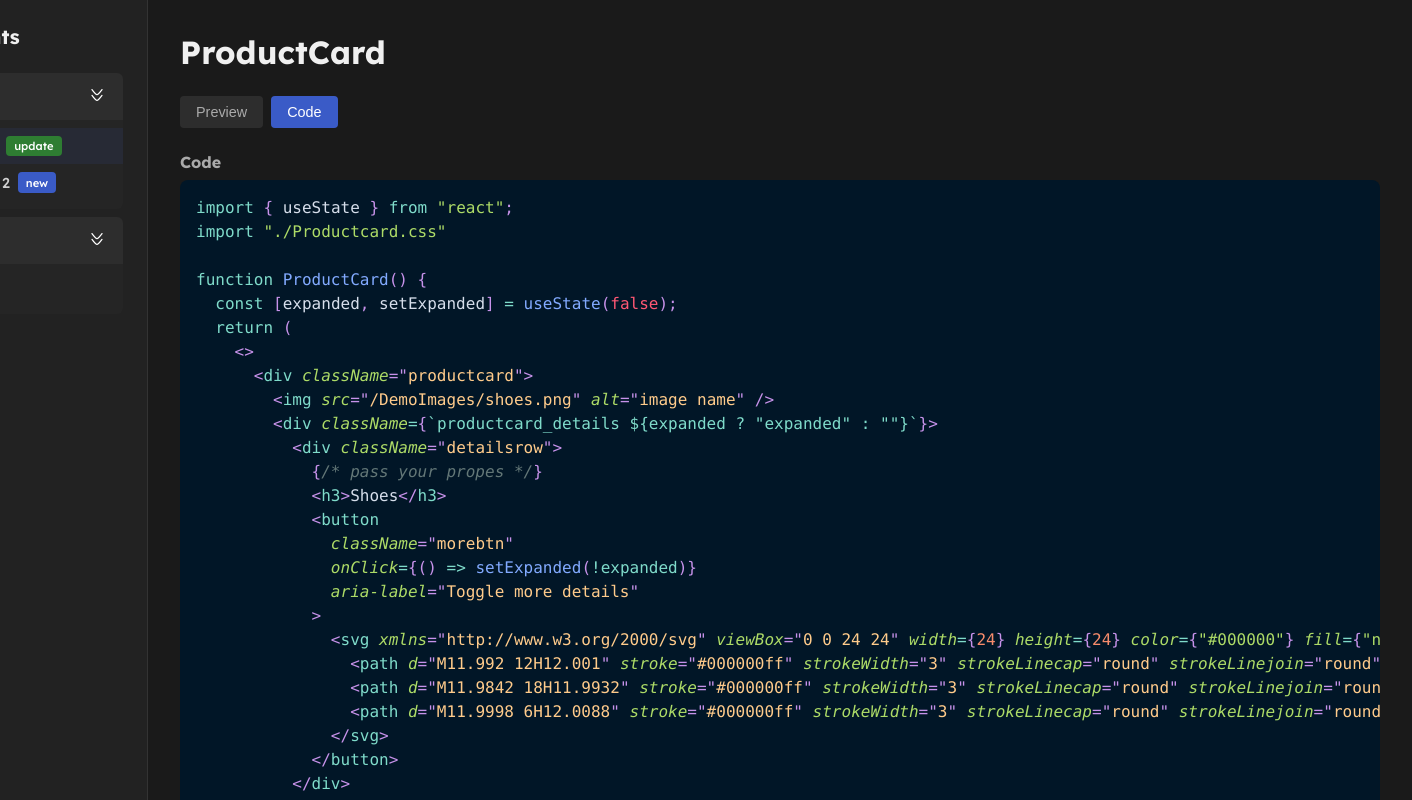
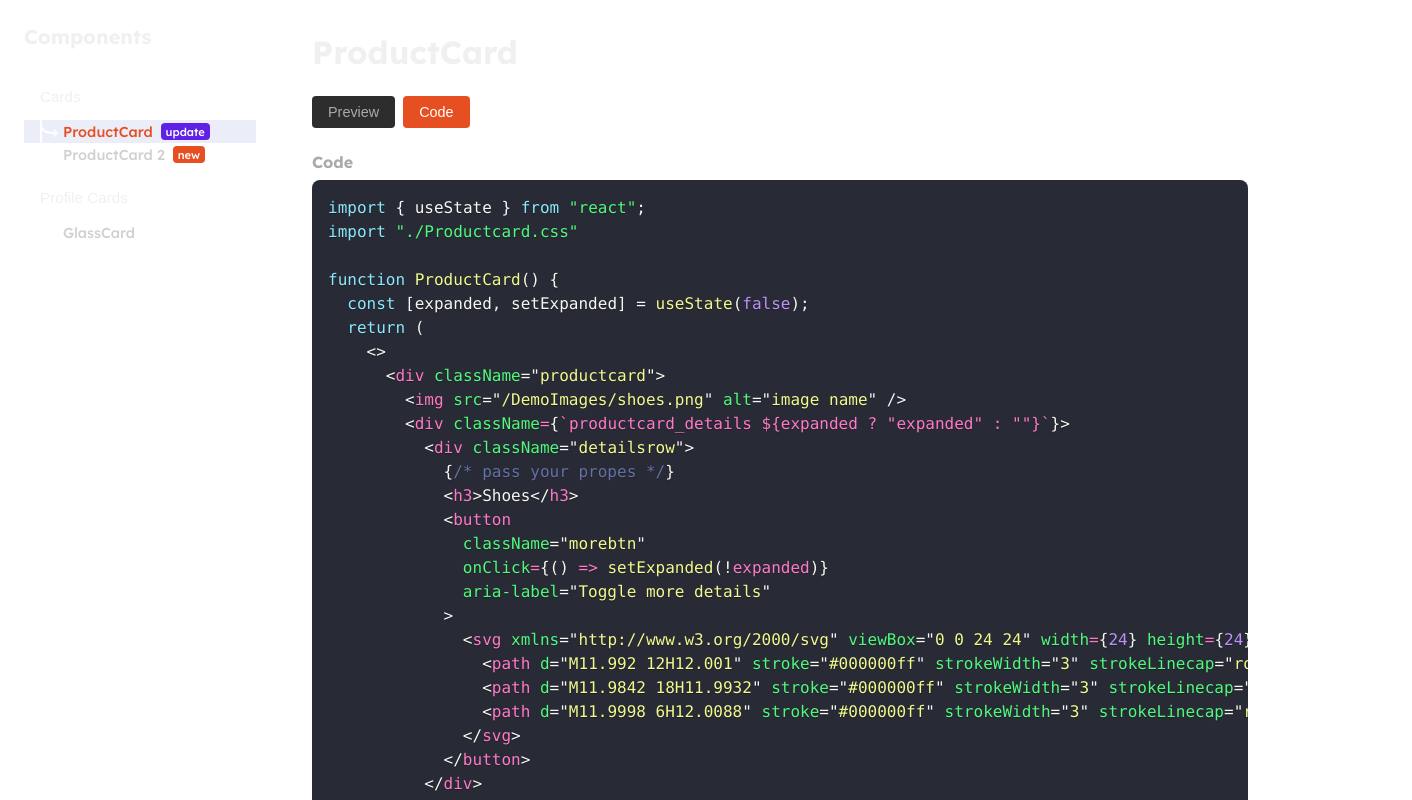
Before and after one commit to RatneshDesign/dopeui, a React (Vite) app: page /docs/ProductCard in a window 1280 px wide. Both pictures are taken after a click on the button "Code". Shown: the top 800 px of the page, 1412 px wide, since content can reach past the window. Built offline with nearby package versions, Linux system fonts and the light colour scheme.

Commit message:
dev : css makeup

```diff
--- a/src/Pages/Docs/Docs.css
+++ b/src/Pages/Docs/Docs.css
@@ -1,7 +1,8 @@
-.docs-container {
+.docs_container {
     display: flex;
+    width: 100vw;
     min-height: 100vh;
-    background: #1a1a1a;
+    /* background: #1a1a1a; */
     color: #ffffff;
 }
 
@@ -11,12 +12,12 @@
     position: sticky;
     top: 0;
     padding: 1.5rem;
-    background: #222;
-    border-right: 1px solid #333;
+    /* background: #222; */
+    /* border-right: 1px solid #e64f2146; */
     overflow-y: auto;
 }
 
-.docs-content {
+.docs_content {
     flex: 1;
     padding: 2rem;
     max-width: calc(100% - 280px);
@@ -35,18 +36,18 @@
     gap: 0.5rem;
 }
 
-.category-item {
+.category_item {
     border-radius: 6px;
     overflow: hidden;
 }
 
-.category-toggle {
+.category_toggle {
     width: 100%;
     display: flex;
     justify-content: space-between;
     align-items: center;
     padding: 0.75rem 1rem;
-    background: #2d2d2d;
+    background: transparent;
     border: none;
     color: #f0f0f0;
     cursor: pointer;
@@ -54,19 +55,19 @@
     transition: background 0.2s ease;
 }
 
-.category-toggle:hover {
+.category_toggle:hover {
     background: #383838;
 }
 
 .category-content {
-    padding: 0.5rem 0;
-    background: #252525;
+    /* padding: 0.5rem 0; */
+    /* background: #252525; */
 }
 
 .component-link {
     display: flex;
     align-items: center;
-    padding: 0.5rem 1rem;
+    padding: 0rem 1rem;
     color: #d0d0d0;
     text-decoration: none;
     font-size: 0.9rem;
@@ -79,21 +80,21 @@
 }
 
 .component-link.active {
-    color: #3a5bc7;
+    color: #E64F21;
     background: rgba(58, 91, 199, 0.1);
 }
 
 .component-tag {
     font-size: 0.7rem;
-    padding: 0.2rem 0.5rem;
+    padding: 0.1rem 0.3rem;
     margin-left: 0.5rem;
     border-radius: 4px;
-    background: #3a5bc7;
+    background: #E64F21;
     color: white;
 }
 
 .component-tag.update {
-    background: #2e7d32;
+    background: #5f21e6;
 }
 
 /* Main Content Styles */
@@ -122,7 +123,7 @@
 }
 
 .toggle-btn.active {
-    background: #3a5bc7;
+    background: #E64F21;
     color: white;
 }
 
@@ -149,9 +150,13 @@
     border-radius: 8px;
     background: #252525;
     padding: 2rem;
-    border: 2px solid #383838;
+    /* border: 2px solid #383838; */
+    border: 2px solid #e64f213b;
     position: relative;
     overflow: hidden;
+}
+.component-preview:hover{
+    border: 2px solid #e64f217e;
 }
 .overlaycomponent-preview {
     position: absolute;
@@ -187,7 +192,7 @@
     height: 40px;
     border: 4px solid rgba(255, 255, 255, 0.1);
     border-radius: 50%;
-    border-top-color: #3a5bc7;
+    border-top-color: #E64F21;
     animation: spin 1s ease-in-out infinite;
 }
 
--- a/src/Pages/Docs/Docs.jsx
+++ b/src/Pages/Docs/Docs.jsx
@@ -2,7 +2,7 @@ import { useState, useEffect } from 'react';
 import { useParams, Link } from 'react-router-dom';
 import { motion, AnimatePresence } from 'framer-motion';
 import { Prism as SyntaxHighlighter } from 'react-syntax-highlighter';
-import { nightOwl } from 'react-syntax-highlighter/dist/esm/styles/prism';
+import { dracula } from 'react-syntax-highlighter/dist/esm/styles/prism';
 import { components } from '@/data/components';
 import "./Docs.css";
 
@@ -98,14 +98,14 @@ function Docs() {
   };
 
   return (
-    <div className="docs-container">
+    <div className="docs_container">
       <aside className="docs-sidebar">
         <h2 className="sidebar-title">Components</h2>
         <nav className="category-list">
           {components.map(category => (
-            <div key={category.category} className="category-item">
+            <div key={category.category} className="category_item">
               <button
-                className="category-toggle"
+                className="category_toggle"
                 onClick={() => toggleCategory(category.category)}
               >
                 {category.category}
@@ -147,6 +147,7 @@ function Docs() {
                           className={`component-link ${componentName === item.name ? 'active' : ''}`}
                           onClick={() => window.scrollTo(0, 0)}
                         >
+                          <img src="/svgs/arrow.svg" alt="" style={{marginRight : "5px"}} />
                           {item.name}
                           {item.tag && (
                             <span className={`component-tag ${item.tag}`}>
@@ -164,7 +165,7 @@ function Docs() {
         </nav>
       </aside>
 
-      <main className="docs-content">
+      <main className="docs_content">
         <AnimatePresence mode="wait">
           {loading ? (
             <motion.div
@@ -203,7 +204,7 @@ function Docs() {
                   <h1 className="code-section-title">Code</h1>
                   <SyntaxHighlighter
                     language="jsx"
-                    style={nightOwl}
+                    style={dracula}
                     customStyle={{ margin: 0, borderRadius: '8px' }}
                   >
                     {rawJsx}
@@ -214,7 +215,7 @@ function Docs() {
                       <h1 className="code-section-title">Styling</h1>
                       <SyntaxHighlighter
                         language="css"
-                        style={nightOwl}
+                        style={dracula}
                         customStyle={{ margin: 0, borderRadius: '8px' }}
                       >
                         {rawCss}
--- a/src/Pages/Home/Home.css
+++ b/src/Pages/Home/Home.css
@@ -10,6 +10,7 @@
     overflow: hidden;
     top: 3vh;
     z-index: 10;
+    color: white;
 }
 .Homenav .logo img{
     width: 7em;
@@ -41,11 +42,13 @@ a{
     justify-content: space-between;
     align-items: center;
     gap: 10px;
-    padding:0.2em;
+    padding:0.2em 0.4em;
     color: black;
-    transition: width 0.5s ease, padding 0.5s ease;
+    transition:all 0.6s ease !important;
+    text-wrap: nowrap;
 }
 .neworupdate{
+    transform: translateX(-10px);
     background: #E64F21;
     color: white;
     border-radius: 2em;
@@ -76,7 +79,7 @@ a{
     background: #E64F21;
     filter: blur(110px);
     position: absolute;
-    left: 0vw;
+    right: 0vw;
     top: 30vh;
 }
 .svgwrapperdope{
--- a/src/Pages/Home/Home.jsx
+++ b/src/Pages/Home/Home.jsx
@@ -1,21 +1,31 @@
-import { useEffect, useState } from "react";
+import { useEffect, useState, useRef } from "react";
 import Spline from '@splinetool/react-spline';
 import { Link } from 'react-router-dom';
 import "./Home.css"
 import { motion, AnimatePresence } from "framer-motion";
 
 
-const names = ["Product Card Design", "Profile Card", "New Cards"];
 
 function Home() {
   const [index, setIndex] = useState(0);
+  const [width, setWidth] = useState(0);
+  const containerRef = useRef(null);
+  const names = ["Product Card Design", "Profile Card", "New Cards"];
+
   useEffect(() => {
     const interval = setInterval(() => {
       setIndex((prev) => (prev + 1) % names.length);
-    }, 2000); // Change every 2 seconds
-
+    }, 4000);
     return () => clearInterval(interval);
   }, []);
+
+  useEffect(() => {
+    if (containerRef.current) {
+      const nextWidth = containerRef.current.offsetWidth;
+      setWidth(nextWidth);
+    }
+  }, [index]);
+
   return (
     <>
       <svg width="0" height="0">
@@ -79,17 +89,20 @@ function Home() {
           <div className="bglinks_nav" style={{ padding: "0.5em", height: "60%", marginTop: "3% ", opacity: 0 }} ></div>
           <div className="bglinks_nav"
           >
-            <a href='https://github.com/RatneshDesign' target='_blank'>Github</a>
+            <a href='https://github.com/RatneshDesign/dopeui' target='_blank'>Github</a>
           </div>
         </div>
       </nav>
 
       <div className="herosection">
+        <AnimatePresence mode="wait">
           <motion.div
             className="newadded"
-          animate={{ width: "auto" }}
-          transition={{ duration: 0.5, ease: "linear" }}
+            animate={{ width }}
+            transition={{ duration: 0.5, ease: "easeInOut" }}
+            style={{ overflow: "hidden" }}
           >
+            <div ref={containerRef} style={{ display: "inline-flex", alignItems: "center" ,justifyContent : "space-between" , gap: "5px" }}>
               <motion.img
                 src="/Star.svg"
                 alt="star"
@@ -102,23 +115,23 @@ function Home() {
                   ease: "linear"
                 }}
               />
-          <span>Indroducing</span>
-          <AnimatePresence mode="wait">
+              <span>Introducing</span>
               <motion.span
                 key={names[index]}
                 initial={{ opacity: 0, y: 10 }}
                 animate={{ opacity: 1, y: 0 }}
                 exit={{ opacity: 0, y: -10 }}
                 transition={{ duration: 0.4 }}
-              style={{ display: "inline-block" }}
+                style={{ display: "inline-block",marginRight : "10px" }}
               >
                 {names[index]}
               </motion.span>
-          </AnimatePresence>
-          <div className="neworupdate">
-            New
+              <div className="neworupdate">New</div>
             </div>
           </motion.div>
+        </AnimatePresence>
+
+
         <h1>Build Beautiful UIs,<br /> the Dope Way.</h1>
         <p style={{ width: "50%", textAlign: "center", opacity: 0.7 }}>DopeUI gives React developers a powerful set of prebuilt components, layout templates, and design utilities inspired by real-world UI patterns. Say goodbye to repetitive boilerplate — and hello to clean, scalable code.</p>
         <div className="bglinks_nav" style={{ height: "fit-content", marginTop: "2vh" }}>
--- a/src/index.css
+++ b/src/index.css
@@ -7,7 +7,7 @@
   font-style: normal;
 
   color-scheme: light dark;
-  color: rgba(255, 255, 255, 0.87);
+  color: rgb(255, 255, 255);
   background-color: #101010;
 }
 
@@ -25,6 +25,7 @@ img {
 
 ::selection{
   background: #E64F21;
+  color: rgb(0, 0, 0);
 }
 
 a {
```
Also changed, not shown: public/svgs/arrow.svg (added). Lines whose indentation alone changed are shown as unchanged.
